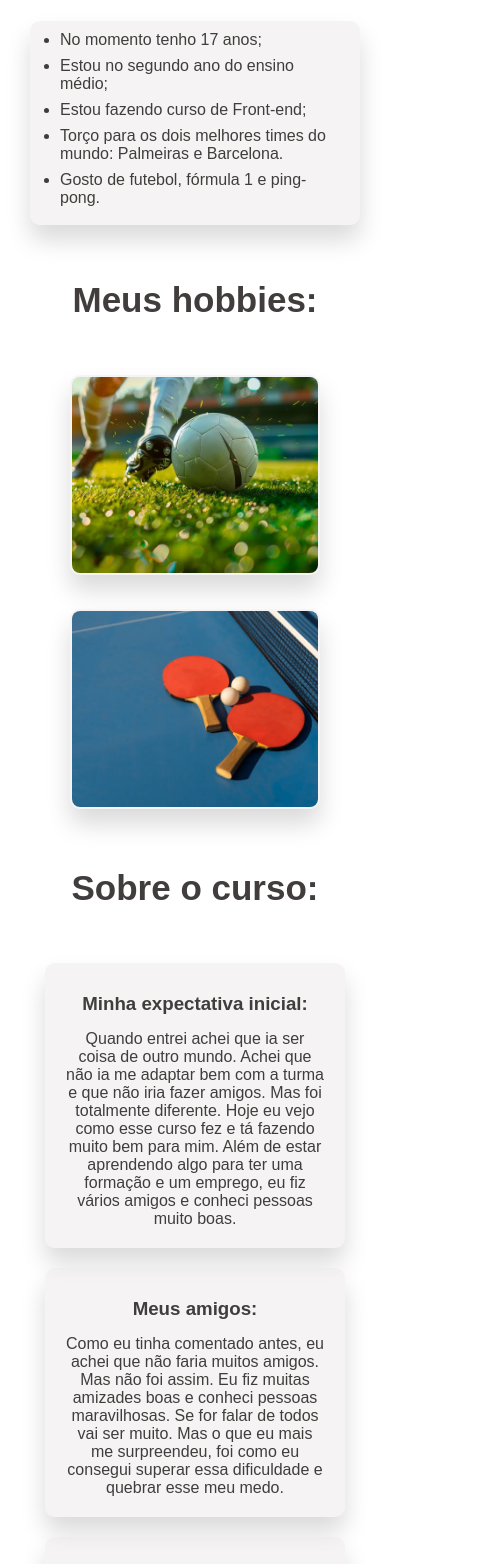
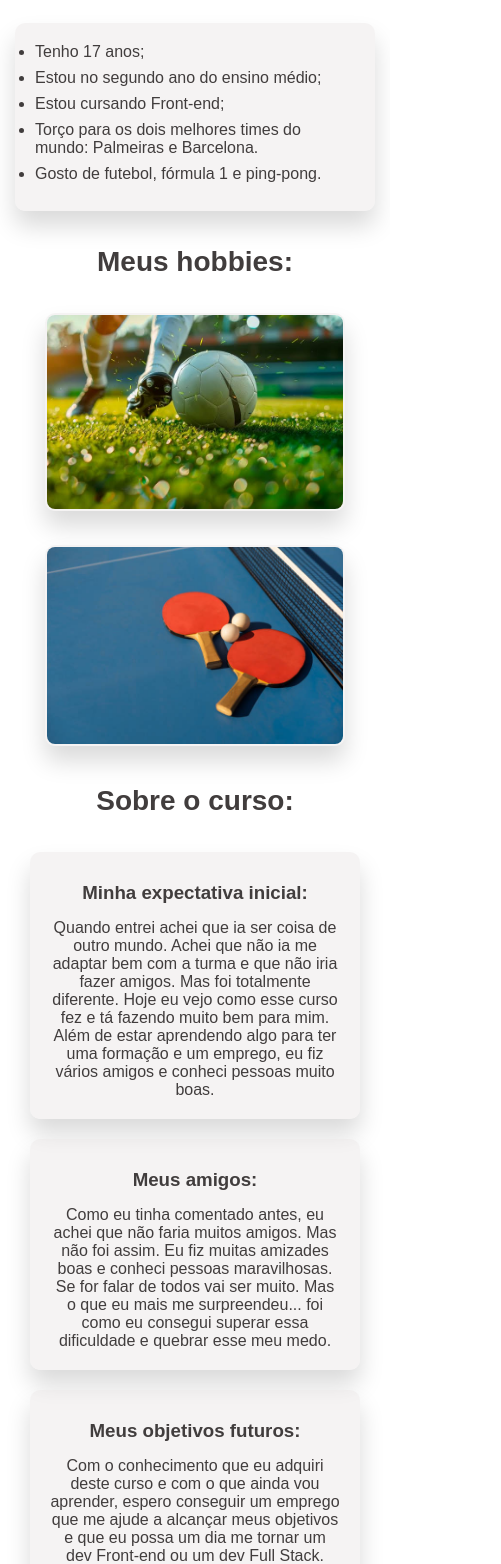
Before and after one commit to eduardoalves10/meu-portifolio-em-conjunto-com-a-turma, a plain HTML site: page index.html in a window 390 px wide. Shown: the part 436-2000 px from the top of the page, 501 px wide, since content can reach past the window. Drawn offline with Linux system fonts and the light colour scheme.

Commit message:
add-responsividade-e-alguns-ajustes-e-melhorias

```diff
--- a/css/eduardo.css
+++ b/css/eduardo.css
@@ -66,8 +66,8 @@ h2 {
 
 img {
     object-fit: cover;
-    height: 200px;
-    width: 250px;
+    max-width: 100%;
+    height:auto;
 }
 
 .sobre-mim {
@@ -110,7 +110,7 @@ img {
 }
 
 .card {
-    width: 300px;
+    width: 320px;
     background-color: var(--cor-principal);
     border-radius: var(--raio);
     box-shadow: var(--sombra);
@@ -180,3 +180,56 @@ footer {
     color: rgb(241, 237, 237);
     text-align: center;
 }
+
+@media (max-width:768px){
+
+    .tudo {
+        flex-direction:column;
+        text-align:center;
+        gap:20px;
+    }
+
+    .imagem-pessoal img {
+        width:170px;
+        height:170px;
+    }
+
+    h2 {
+        font-size:28px;
+        margin:35px 0;
+    }
+
+    .sobre-mim {
+        margin:15px;
+        padding:20px;
+    }
+
+    .card {
+        width:100%;
+        max-width:330px;
+    }
+
+    .galeria img {
+        width:100%;
+        height:auto;
+    }
+
+    .hobbies img {
+        width:100%;
+        max-width:300px;
+        height:auto;
+    }
+
+    .links {
+        padding:30px;
+    }
+
+    .links a i {
+        font-size:40px;
+    }
+
+    footer {
+        padding:30px;
+    }
+
+}
--- a/index.html
+++ b/index.html
@@ -3,7 +3,7 @@
 <head>
     <meta charset="UTF-8">
     <meta name="viewport" content="width=device-width, initial-scale=1.0">
-    <title>Meu portifólio</title>
+    <title>Meu portfólio</title>
     <link rel="stylesheet" href="css/eduardo.css">
     <link rel="stylesheet" href="https://cdnjs.cloudflare.com/ajax/libs/font-awesome/6.5.1/css/all.min.css" integrity="sha512-DTOQO9RWCH3ppGqcWaEA1BIZOC6xxalwEsw9c2QQeAIftl+Vegovlnee1c9QX4TctnWMn13TZye+giMm8e2LwA==" crossorigin="anonymous" referrerpolicy="no-referrer"/>
 </head>
@@ -31,9 +31,9 @@
             <h2>Sobre mim:</h2>
             <div class="sobre-mim">
                 <ul>
-                    <li>No momento tenho 17 anos;</li>
+                    <li>Tenho 17 anos;</li>
                     <li>Estou no segundo ano do ensino médio;</li>
-                    <li>Estou fazendo curso de Front-end;</li>
+                    <li>Estou cursando Front-end;</li>
                     <li>Torço para os dois melhores times do mundo: Palmeiras e Barcelona.</li>
                     <li>Gosto de futebol, fórmula 1 e ping-pong.</li>
                 </ul>
@@ -68,12 +68,12 @@
 
                 <div class="card">
                     <h3>Meus amigos:</h3>
-                    <p>Como eu tinha comentado antes, eu achei que não faria muitos amigos. Mas não foi assim. Eu fiz muitas amizades boas e conheci pessoas maravilhosas. Se for falar de todos vai ser muito. Mas o que eu mais me surpreendeu, foi como eu consegui superar essa dificuldade e quebrar esse meu medo.</p>
+                    <p>Como eu tinha comentado antes, eu achei que não faria muitos amigos. Mas não foi assim. Eu fiz muitas amizades boas e conheci pessoas maravilhosas. Se for falar de todos vai ser muito. Mas o que eu mais me surpreendeu... foi como eu consegui superar essa dificuldade e quebrar esse meu medo.</p>
                 </div>
 
                 <div class="card">
                     <h3>Meus objetivos futuros:</h3>
-                    <p>Com o conhecimento que eu adquiri deste curso e com o que ainda vou aprender, espero conseguir um emprego que me ajude a alcançar meus objetivos e que eu possa um dia me tornar um dev Front-end ou um dev Full Stack. Espero também, usar esse meu conhecimento para coisas boas, como ajudar e ensinar outros.</p>
+                    <p>Com o conhecimento que eu adquiri deste curso e com o que ainda vou aprender, espero conseguir um emprego que me ajude a alcançar meus objetivos e que eu possa um dia me tornar um dev Front-end ou um dev Full Stack. Espero também usar esse meu conhecimento para coisas boas, como ajudar e ensinar outros.</p>
                 </div>
             </div>
         </section>
```
